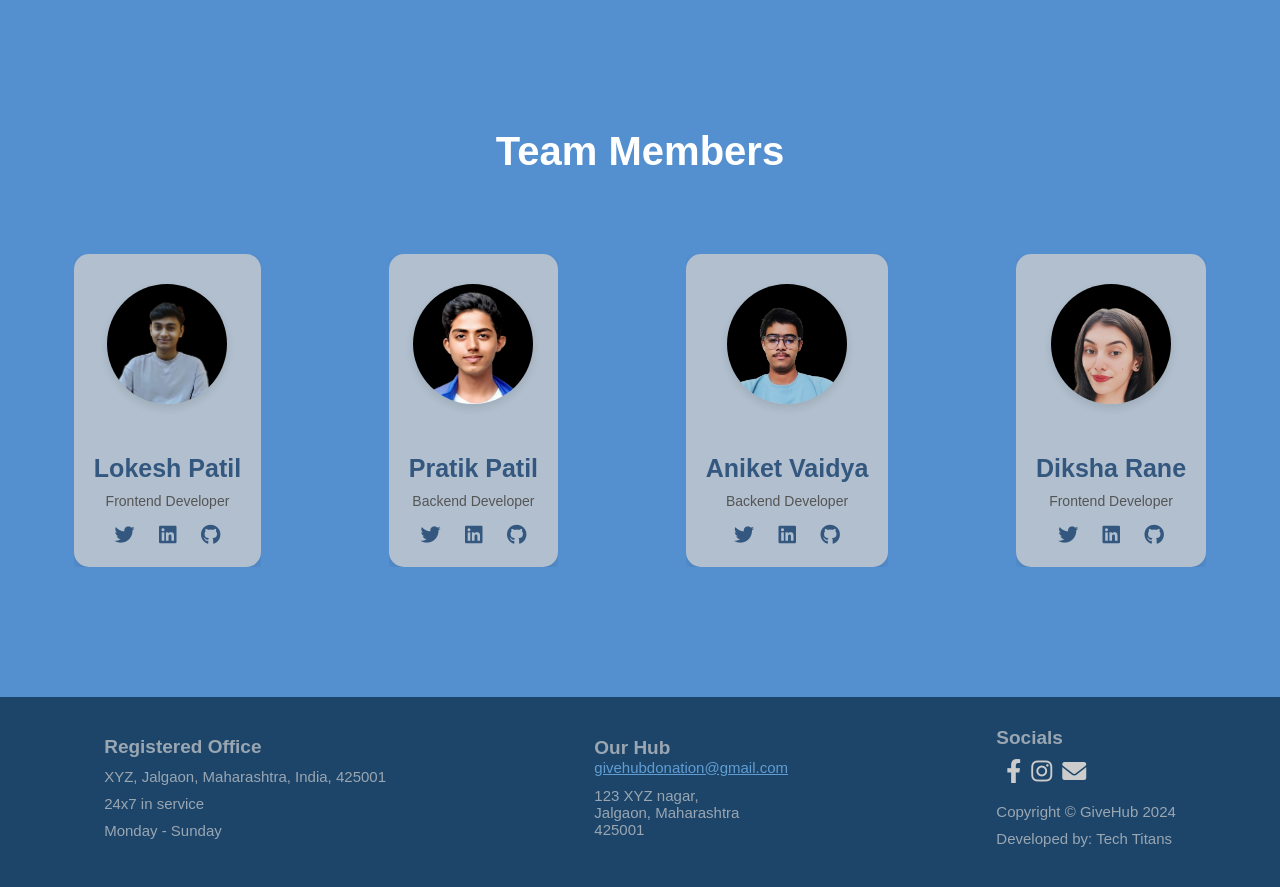
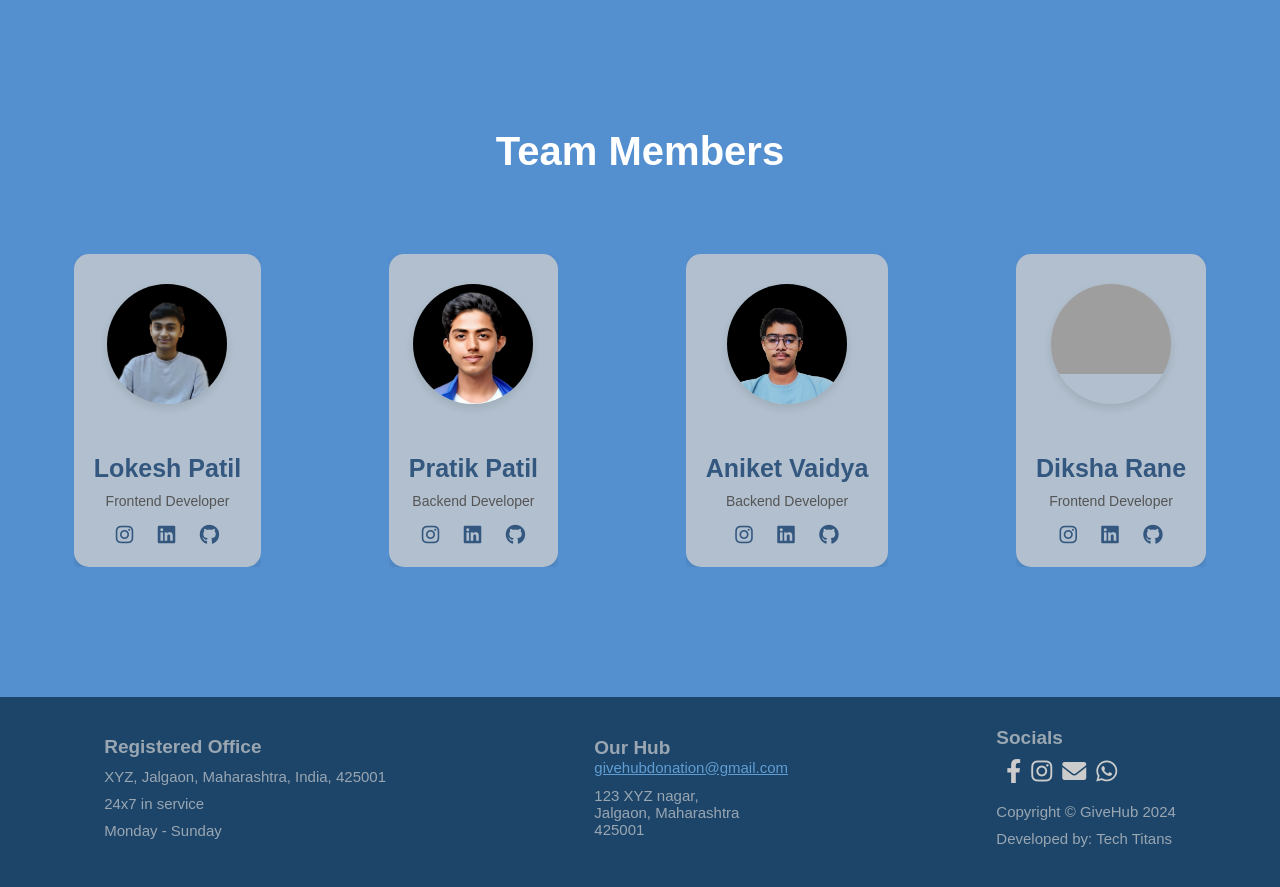
Before and after one commit to aniket-vaidya/givehub1, a Flask app: page / in a window 1280 px wide. Shown: the part 1861-2748 px from the top of the page. Run offline with Flask 3, Linux system fonts and the light colour scheme; some libraries are stand-ins or nearby versions; grey boxes are pictures that could not be loaded.

Commit message:
Add files via upload

```diff
--- a/templates/index.html
+++ b/templates/index.html
@@ -5,7 +5,8 @@
     <meta charset="UTF-8">
     <meta name="viewport" content="width=device-width, initial-scale=1.0">
     <title>GiveHub</title>
-    <link rel="stylesheet" href="/static/../static/css/styles.css">
+    <link rel="icon" type="image/x-icon" href="/static/images/logo.ico">
+    <link rel="stylesheet" href="{{ url_for('static', filename='../static/css/styles.css') }}">
     <link rel="stylesheet" href="https://cdnjs.cloudflare.com/ajax/libs/font-awesome/6.0.0-beta3/css/all.min.css">
     <link rel="stylesheet" href="https://unpkg.com/aos@next/dist/aos.css" />
     <script src="https://cdn.jsdelivr.net/npm/typed.js@2.0.12"></script>
@@ -34,7 +35,7 @@
                 <div class="spinner1"></div>
             </div>
             <div id="logo-container">
-                <img id="logo" src="/static/../static/images/logo.png" alt="Logo">
+                <img id="logo" src="{{ url_for('static', filename='../static/images/logo.png') }}" alt="Logo">
             </div>
         </nav>
         <nav id="mobile-nav">
@@ -62,20 +63,16 @@
     </header>
     <main>
         <section class="hero" >
-            <div class="mobile-spinner">
-                <div class="spinner">
-
-                </div>
-            </div>
+            <div class="mobile-spinner"></div>
             <div id="mobile-logo-container">
-                <img id="mobile-logo" src="/static/../static/images/logo.png" alt="Logo">
+                <img id="mobile-logo" src="{{ url_for('static', filename='../static/images/logo.png') }}" alt="Logo">
             </div>
              <div id="typing-text">
                 <h1 id="typed"></h1>
              </div>
             <div class="buttons">
-                <button id="donateButton" class="button" data-url="/donation">Donate</button>
-                <button id="requestButton" class="button" data-url="/request">Request</button>
+                <button id="donateButton" class="button" data-url="{{ url_for('donation') }}">Donate</button>
+                <button id="requestButton" class="button" data-url="{{ url_for('request_medicine') }}">Request</button>
             </div><br><br><br>
             <p class="p1">
                 Welcome to GiveHub, where every pill counts towards a healthier tomorrow. We are dedicated to bridging the gap between surplus medication and those in need. By donating unused medicines, you not only extend their life but also extend a lifeline to individuals who may otherwise go without essential treatments. Join us in making a difference. Explore how you can donate, learn about our impact, and discover stories of hope from those who benefit from your generosity. Together, we can transform surplus into support and make healthcare more accessible for everyone.
@@ -126,9 +123,9 @@
                             <!-- <div class="role">Team leader</div> -->
                             <div class="role">Frontend Developer</div>
                             <div class="social-media">
-                                <a href="https://twitter.com/lokesh" target="_blank"><i class="fab fa-twitter"></i></a>
-                                <a href="https://linkedin.com/in/lokesh" target="_blank"><i class="fab fa-linkedin"></i></a>
-                                <a href="https://github.com/lokesh" target="_blank"><i class="fab fa-github"></i></a>
+                                <a href="https://www.instagram.com/_lokiluxxe_?igsh=MXEyM2NmaWhhYzlrbw==" target="_blank"><i class="fab fa-instagram"></i></a>
+                                <a href="https://www.linkedin.com/in/lokesh-patil-8a6708296?utm_source=share&utm_campaign=share_via&utm_content=profile&utm_medium=android_app" target="_blank"><i class="fab fa-linkedin"></i></a>
+                                <a href="https://github.com/Luffy031" target="_blank"><i class="fab fa-github"></i></a>
                             </div>
                         </div>
                     </div>
@@ -142,9 +139,9 @@
                             <div class="name">Pratik Patil</div>
                             <div class="role">Backend Developer</div>
                             <div class="social-media">
-                                <a href="https://twitter.com/pratik" target="_blank"><i class="fab fa-twitter"></i></a>
-                                <a href="https://linkedin.com/in/pratik" target="_blank"><i class="fab fa-linkedin"></i></a>
-                                <a href="https://github.com/pratik" target="_blank"><i class="fab fa-github"></i></a>
+                                <a href="https://www.instagram.com/_pratik_rocks" target="_blank"><i class="fab fa-instagram"></i></a>
+                                <a href="https://www.linkedin.com/in/pratik-codes" target="_blank"><i class="fab fa-linkedin"></i></a>
+                                <a href="https://github.com/pratik-zzz" target="_blank"><i class="fab fa-github"></i></a>
                             </div>
                         </div>
                     </div>
@@ -152,15 +149,15 @@
                 <div class="team-member">
                     <div class="card"data-aos="fade-down-100" data-aso-delay="100">
                         <div class="card-image">
-                            <img src="/static/images/aniket final.jpeg" alt="Lokesh Patil">
+                            <img src="/static/images/aniket final.jpeg" alt=" Aniket Vaidya">
                         </div>
                         <div class="card-content">
                             <div class="name">Aniket Vaidya</div>
                             <div class="role">Backend Developer</div>
                             <div class="social-media">
-                                <a href="https://twitter.com/lokesh" target="_blank"><i class="fab fa-twitter"></i></a>
-                                <a href="https://linkedin.com/in/lokesh" target="_blank"><i class="fab fa-linkedin"></i></a>
-                                <a href="https://github.com/lokesh" target="_blank"><i class="fab fa-github"></i></a>
+                                <a href="https://www.instagram.com/mr_aniket.vaidya" target="_blank"><i class="fab fa-instagram"></i></a>
+                                <a href="https://www.linkedin.com/in/aniket-vaidya-75b270289" target="_blank"><i class="fab fa-linkedin"></i></a>
+                                <a href="https://github.com/aniket-vaidya" target="_blank"><i class="fab fa-github"></i></a>
                             </div>
                         </div>
                     </div>
@@ -168,15 +165,15 @@
                 <div class="team-member">
                     <div class="card"data-aos="fade-down-100" data-aso-delay="100">
                         <div class="card-image">
-                            <img src="/static/images/diksha2-removebg-preview2.png" alt="Diksha Rane">
+                            <img src="/static/images/diksha.jpg" alt="Diksha Rane">
                         </div>
                         <div class="card-content">
                             <div class="name">Diksha Rane</div>
                             <div class="role">Frontend Developer</div>
                             <div class="social-media">
-                                <a href="https://twitter.com/diksha" target="_blank"><i class="fab fa-twitter"></i></a>
-                                <a href="https://linkedin.com/in/diksha" target="_blank"><i class="fab fa-linkedin"></i></a>
-                                <a href="https://github.com/diksha" target="_blank"><i class="fab fa-github"></i></a>
+                                <a href="https://www.instagram.com/diya_rane12" target="_blank"><i class="fab fa-instagram"></i></a>
+                                <a href="https://www.linkedin.com/in/diksha-rane-97a241289" target="_blank"><i class="fab fa-linkedin"></i></a>
+                                <a href="https://github.com/DikshaRane" target="_blank"><i class="fab fa-github"></i></a>
                             </div>
                         </div>
                     </div>
@@ -184,7 +181,7 @@
             </div>
         </section>
 
-      <!-- Help Button start -->
+        <!-- Help Button start -->
 
     <div class="help-button">
         <div class="icon phone " onclick="showHelp('phone')"><i class="fas fa-phone-alt"></i></div>
@@ -206,7 +203,7 @@
         <footer class="site-footer" id="contact">
            <div class="container">
                <div class="column">
-                 <h3>Registered  Office</h3>
+                 <h3>Registered Office</h3>
                  <p>XYZ, Jalgaon, Maharashtra, India, 425001</p>
                  <p>24x7 in service</p>
                  <p>Monday - Sunday</p>
@@ -228,6 +225,9 @@
                </a>
                <a href="https://mail.google.com/mail/?view=cm&fs=1&to=givehubdonation@gmail.com" class="social-icon" target="_blank" rel="noopener noreferrer">
                 <i class="fas fa-envelope"></i>
+                <a href="https://walg.link/66b0a4b90f46b" class="social-icon" target="_blank" rel="noopener noreferrer">
+                    <i class="fa-brands fa-whatsapp"></i>
+
             </a>
                  </div>
 
@@ -237,7 +237,6 @@
              </div>
          </footer>
       </section>
-
     <script>
         document.addEventListener('DOMContentLoaded', function() {
             AOS.init();
@@ -245,7 +244,6 @@
     </script>
     <script src="{{ url_for('static', filename='../static/js/script.js') }}"></script>
     <script src="https://unpkg.com/aos@next/dist/aos.js"></script>
-
     <script>
         document.addEventListener('DOMContentLoaded', function() {
           var options = {
@@ -259,15 +257,15 @@
 
           var typed = new Typed("#typed", options);
         });
-      </script>
-      <script>
-    document.getElementById('mobile-nav-toggle').addEventListener('click', function() {
+
+        document.getElementById('mobile-nav-toggle').addEventListener('click', function() {
             document.getElementById('nav-menu').classList.toggle('half-open');
             this.classList.toggle('active');
         });
 
         // script.js
         function closeMobileNav() {
+            document.getElementById('nav-menu').classList.remove('half-open');
             document.getElementById('nav-menu').classList.remove('show');
         }
 
```
Also changed, not shown: templates/donation.html (+21 -5 lines), templates/request.html (+11 -5 lines).
